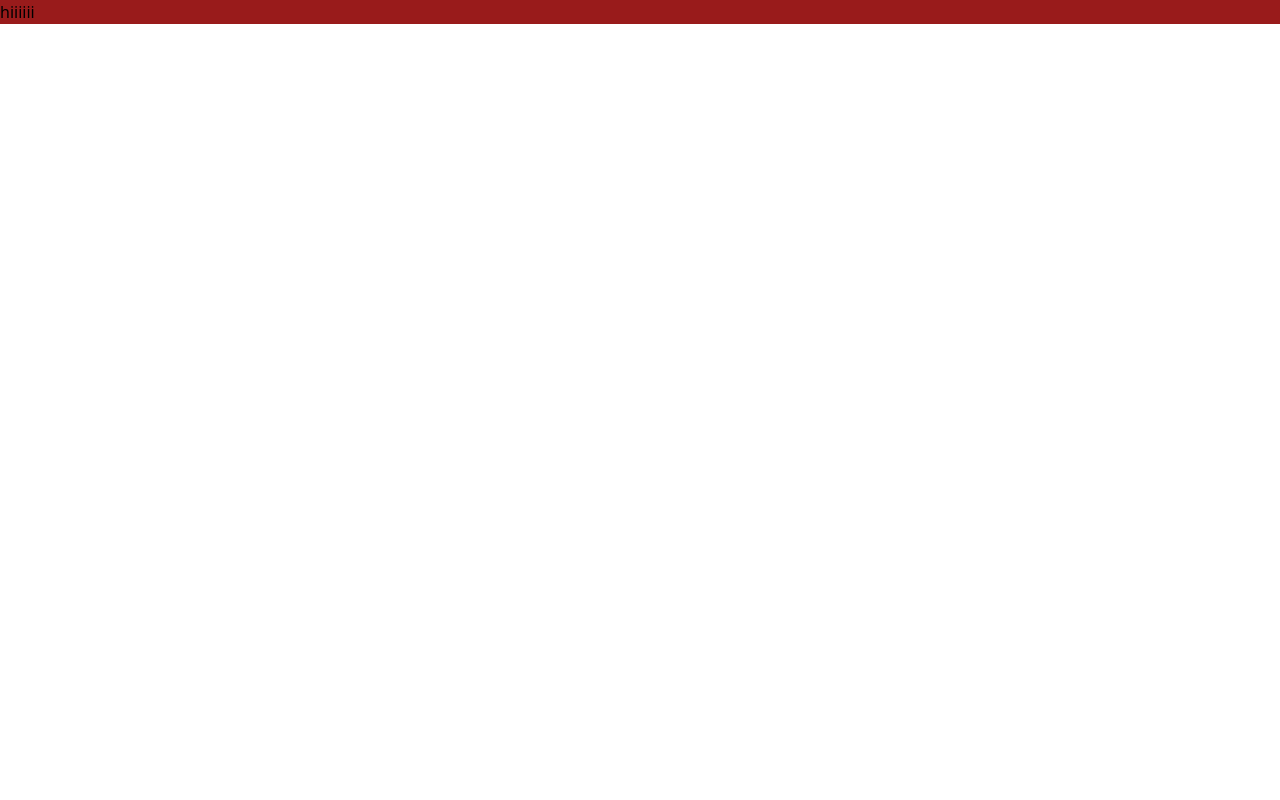
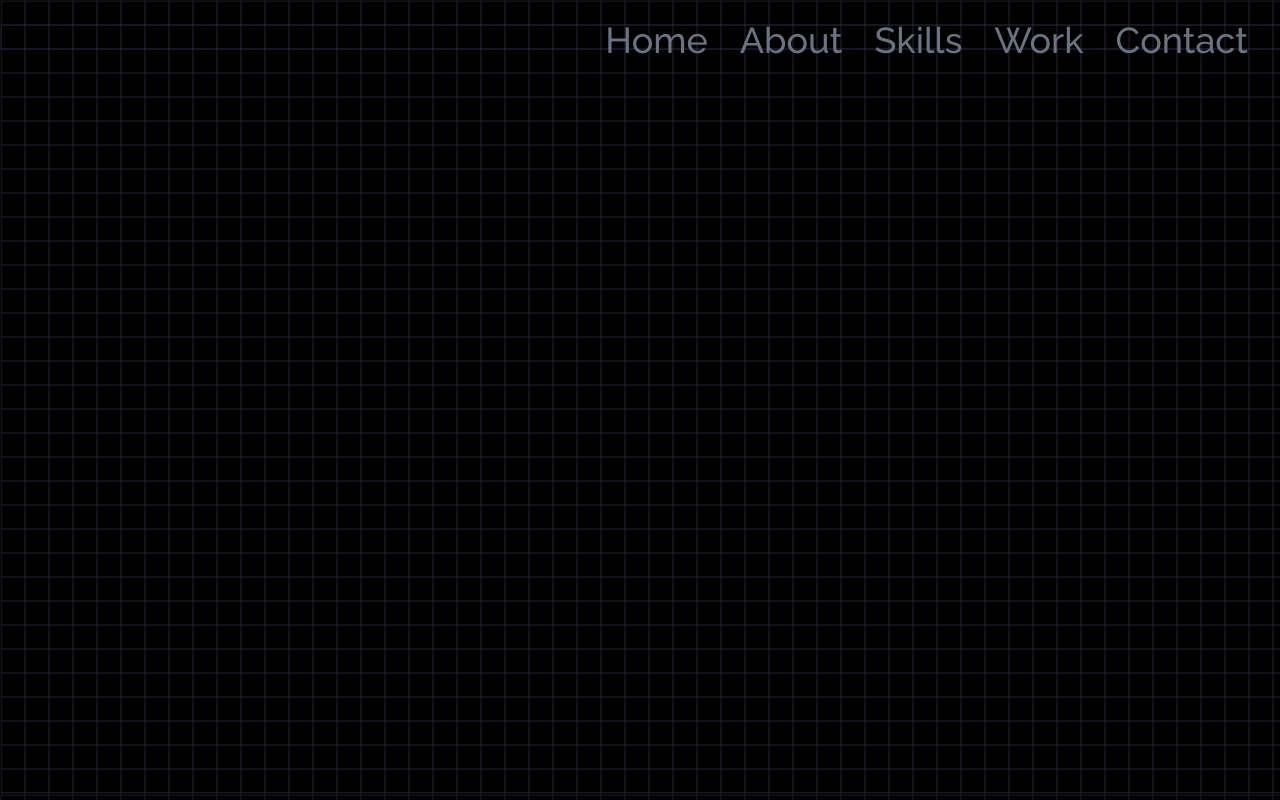
Before and after one commit to Shobhnik13/Portfolio-Website, a React (Vite) app in the folder portfolio/: page / in a window 1280 px wide. Built offline with nearby package versions, Linux system fonts and the light colour scheme.

Commit message:
navbar added

```diff
--- a/portfolio/package.json
+++ b/portfolio/package.json
@@ -10,7 +10,8 @@
   },
   "dependencies": {
     "react": "^18.2.0",
-    "react-dom": "^18.2.0"
+    "react-dom": "^18.2.0",
+    "react-icons": "^4.8.0"
   },
   "devDependencies": {
     "@types/react": "^18.0.28",
--- a/portfolio/src/App.jsx
+++ b/portfolio/src/App.jsx
@@ -1,11 +1,12 @@
 import { useState } from 'react'
 import './App.css'
+import Navbar from './Components/Navbar'
 
 function App() {
 
   return (
-    <div className="App bg-red-800">
-      hiiiiii
+    <div className="App h-screen text-4xl  bg-[url('./assets/tiles.svg')] bg-black">
+      <Navbar/>
     </div>
   )
 }
--- /dev/null
+++ b/portfolio/src/Components/Navbar.jsx
@@ -0,0 +1,62 @@
+import React, { useState } from 'react'
+import {FaBars,FaTimes} from 'react-icons/fa'
+const Navbar = () => {
+    const [nav,setNav]=useState(false);
+    const links=[
+        {
+            id:1,
+            link:'Home',
+        },
+        {
+            id:2,
+            link:'About',
+        },
+        {
+            id:3,
+            link:'Skills',
+        },
+        {
+            id:4,
+            link:'Work',
+        },
+        {
+            id:5,
+            link:'Contact',
+        },
+    ]
+  return (
+    <div className='flex items-center justify-between md:justify-center lg:justify-between w-full h-20 text-white fixed px-4'>
+        <div>
+
+        </div>
+
+        <ul className='hidden md:flex'>
+        {
+            links.map((item)=>{
+                return(
+                    <li key={item.id} className='px-4 cursor-pointer capitalize font-medium text-gray-500 hover:scale-105 duration-200'>{item.link}</li>
+                )
+            })
+        }
+        </ul>
+        <div onClick={()=>setNav(!nav)} className='md:hidden cursor-pointer pr-4c z-10 text-gray-500'>
+            {
+                nav?<FaTimes size={30}/>:<FaBars size={30} />
+            }
+        </div>
+        {nav &&
+        <ul className='flex flex-col justify-center items-center absolute top-0 left-0 w-full h-screen bg-gradient-to-b from-black to-gray-800 text-gray-500'>
+        {
+            links.map((item)=>{
+                return(
+                    <li key={item.id} className='px-4 cursor-pointer capitalize py-6 text-4xl'>{item.link}</li>
+                )
+            })
+        }
+        </ul> }
+
+    </div>
+  )
+}
+
+export default Navbar
--- a/portfolio/src/index.css
+++ b/portfolio/src/index.css
@@ -1,3 +1,10 @@
+@import url('https://fonts.googleapis.com/css2?family=Raleway:ital,wght@0,100;0,200;0,300;0,400;0,500;0,600;0,700;0,800;0,900;1,100;1,200;1,300;1,400;1,500;1,600;1,700;1,800;1,900&display=swap');
+
 @tailwind base;
 @tailwind components;
 @tailwind utilities;
+@layer base{
+    html{
+        font-family: 'Raleway', sans-serif;
+    }
+}
```
Also changed, not shown: portfolio/src/assets/tiles.svg (added), 1 other file (tests, documents, lock files or other folders).
